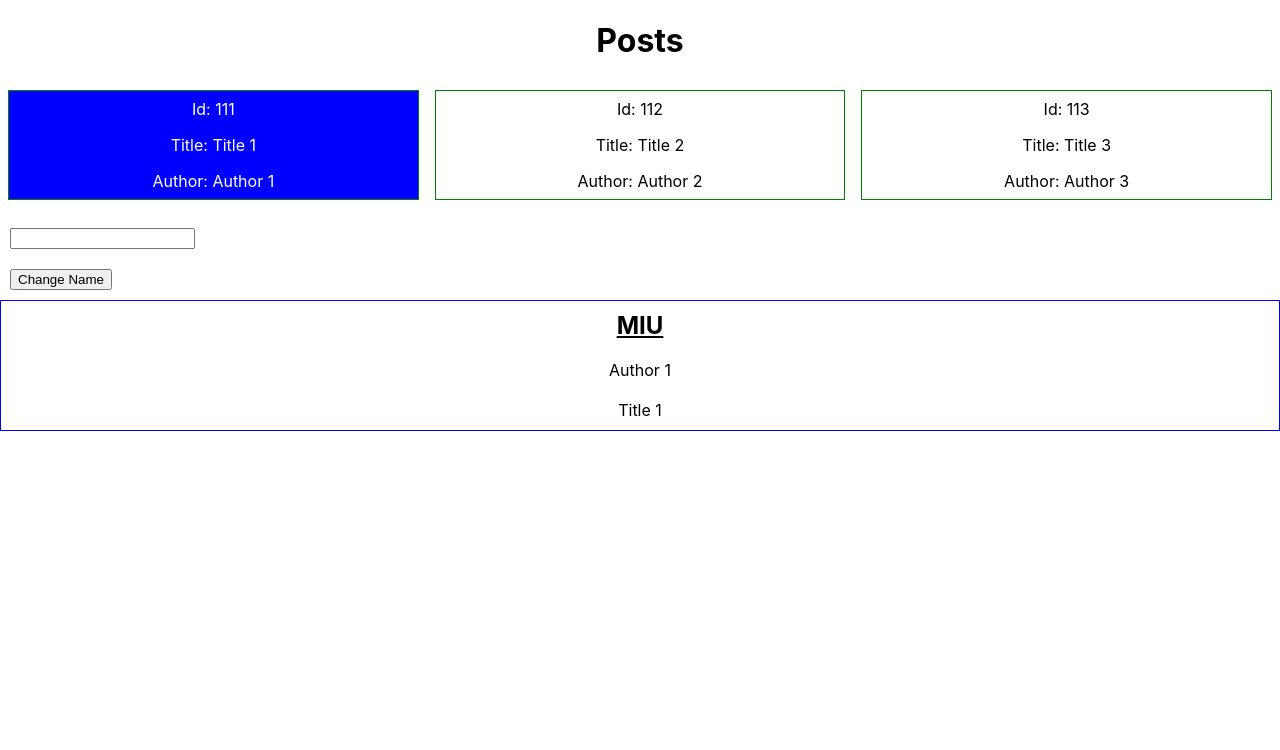
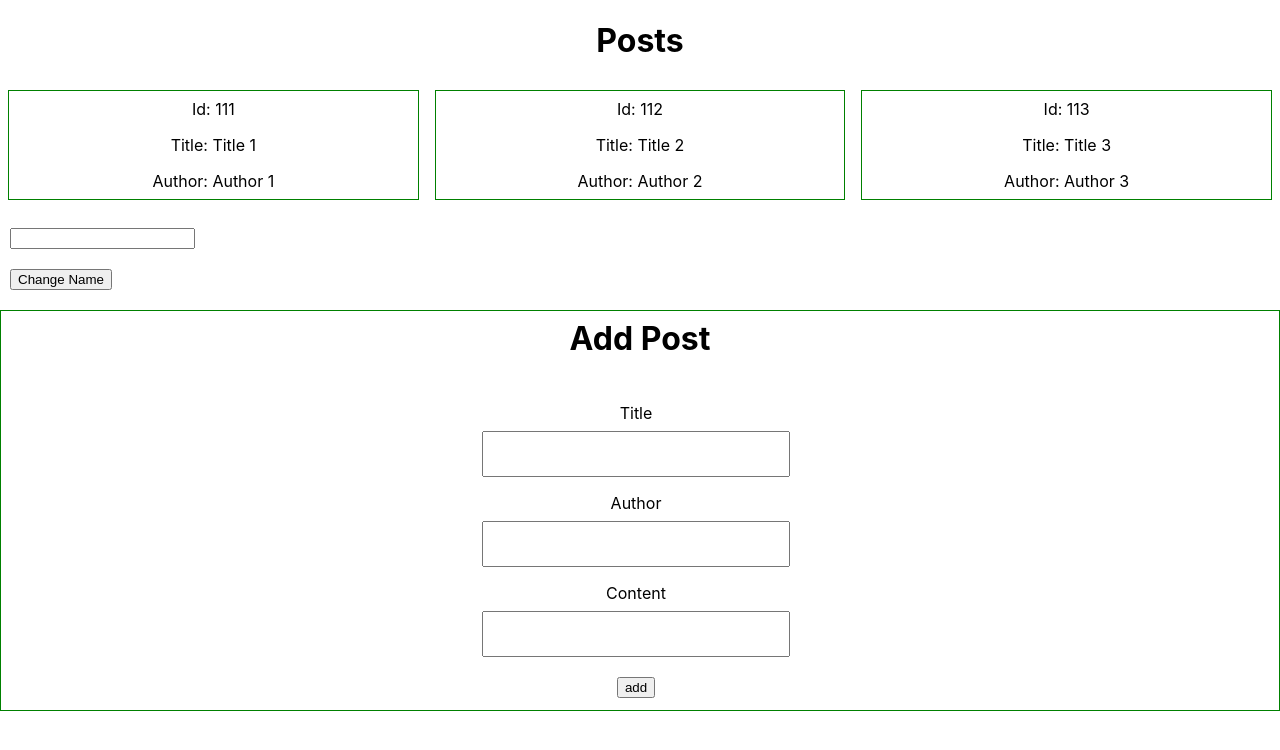
Before and after one commit to madhavth/react_lab, a React (Create React App) app: page / in a window 1280 px wide. Shown: the top 750 px of the page. Built offline with nearby package versions, Linux system fonts and the light colour scheme; no server answers.

Commit message:
added addpost component

```diff
--- a/package.json
+++ b/package.json
@@ -3,13 +3,15 @@
   "version": "0.1.0",
   "private": true,
   "dependencies": {
-    "eslint": "^8.27.0",
     "@testing-library/jest-dom": "^5.16.5",
     "@testing-library/react": "^13.4.0",
     "@testing-library/user-event": "^13.5.0",
+    "axios": "^1.1.3",
+    "eslint": "^8.27.0",
     "react": "^18.2.0",
     "react-dom": "^18.2.0",
     "react-scripts": "5.0.1",
+    "eslint-plugin-react": "^7.31.10",
     "web-vitals": "^2.1.4"
   },
   "scripts": {
--- /dev/null
+++ b/src/Components/AddPost/AddPost.css
@@ -0,0 +1,34 @@
+.AddPost {
+    margin-top: 20px;
+    display: grid;
+    grid-template-columns: 200px;
+    margin-bottom: 32px;
+    border: solid 1px green;
+    justify-content: center;
+}
+
+.AddPost div {
+    display: grid;
+    flex-direction: row;
+    align-items: center;
+    justify-content: center;
+}
+
+.AddPost div *{
+    margin-right: 8px;
+}
+
+.AddPost input {
+    width: 300px;
+    height: 40px;
+}
+
+
+.AddPost button {
+    margin-top: 12px;
+    margin-bottom: 12px;
+}
+
+.AddPost * {
+    margin-top: 8px;
+}
--- /dev/null
+++ b/src/Components/AddPost/AddPost.js
@@ -0,0 +1,37 @@
+import {useRef} from 'react';
+import './AddPost.css';
+
+export default function AddPost(props) {
+
+    const formRef = useRef();
+
+    return (
+        <div className={'AddPost'}>
+            <h1>Add Post</h1>
+            <form ref={formRef}>
+                <div>
+                    <label>Title</label>
+                    <input aria-label={'title'} name={'title'}/>
+                </div>
+
+                <div>
+                    <label>Author</label>
+                    <input aria-label={'author'} name={'author'}/>
+                </div>
+
+                <div>
+                    <label>Content</label>
+                    <input aria-label={'content'} name={'content'}/>
+                </div>
+
+                <div>
+                    <button onClick={(event) => {
+                        event.preventDefault();
+                        props.onSubmitted(formRef.current);
+                    }}>add
+                    </button>
+                </div>
+            </form>
+        </div>
+    );
+}
--- a/src/Components/PostDetails/PostDetails.js
+++ b/src/Components/PostDetails/PostDetails.js
@@ -1,11 +1,15 @@
 import './PostDetails.css';
+import EditDelete from '../EditDelete/EditDelete';
 
 export default function PostDetails(props) {
-    return (
-        <div className="PostDetails">
-            <h1>MIU</h1>
-            <text>{props.post.author}</text>
-            <text>{props.post.title}</text>
-        </div>
-    );
+    return (<div className="PostDetails">
+        <h1>MIU</h1>
+        <text>{props.post.author}</text>
+        <text>{props.post.title}</text>
+        <EditDelete edit={() => {
+            props.edit(props.post.id);
+        }} delete={() => {
+            props.delete(props.post.id);
+        }}/>
+    </div>);
 }
--- a/src/Containers/Dashboard/Dashboard.js
+++ b/src/Containers/Dashboard/Dashboard.js
@@ -1,7 +1,9 @@
 import Posts from "../Posts/Posts";
-import {useRef, useState} from "react";
+import {useEffect, useRef, useState} from "react";
 import PostDetails from "../../Components/PostDetails/PostDetails";
 import ChangePost from "../../Components/ChangePost/ChangePost";
+import axios from "axios";
+import AddPost from "../../Components/AddPost/AddPost";
 
 export default function DashBoard(props) {
 
@@ -14,22 +16,82 @@ export default function DashBoard(props) {
     }];
 
     const [posts, setPosts] = useState(myPosts);
-    const [post, setPost] = useState(posts[0]);
+    const [post, setPost] = useState(null);
 
+    const fetchPosts = () => {
+        axios.get('http://localhost:8080/posts').then(
+            response => {
+                setPosts(response.data);
+            }
+        ).catch((e) => {
+            console.log('something went wrong ' + e.message());
+        });
+    };
 
     function setPostHandler(post) {
         setPost(post);
     }
 
+    useEffect(() => {
+        fetchPosts();
+    }, []);
+
+    function onClickedHandler(value) {
+        onClicked(value);
+    }
+
     function onClicked(value) {
-        const foundPost = posts.findIndex((p) => p.id === post.id);
-        setPosts(posts.map((p) => {
-            if (p.id === post.id) {
-                p.title = value;
-                setPost(p);
+        // const foundPost = post? posts.findIndex((p) => p.id === post.id): null;
+        // setPosts(posts.map((p) => {
+        //     // if (p.id === post.id) {
+        //     //     p.title = value;
+        //     //     setPost(p);
+        //     // }
+        //     return p;
+        // }));
+        axios.put("https://localhost:8080/posts/" + post.id, {
+            ...post,
+            title: value
+        }).then((response) => {
+            fetchPosts();
+        }).catch((e) => {
+            console.log(e.message);
+        });
+
+    }
+
+    function editPost(id, post) {
+        axios.put('https://localhost:8080/posts/' + id, post).then((response) => {
+            fetchPosts();
+        }).catch((e) => {
+            console.log(e.message);
+        });
+    }
+
+    function addPost(post) {
+        axios.post('https://localhost:8080/posts/', post).then(
+            (response) => {
+                // fetchPosts();
             }
-            return p;
-        }));
+        ).catch((e) => {
+            console.log('i am having a major issue adding and ')
+            console.log(e.message);
+        });
+    }
+
+    function onSubmittedHandler(formData) {
+        // const post = {
+        //     title: formData.title, content: formData.content, author: formData.author
+        // }
+        // addPost(post);
+    }
+
+    function deletePost(id) {
+        axios.delete('https://localhost:8080/posts/' + id).then((response) => {
+            fetchPosts();
+        }).catch((e) => {
+            console.log(e.message);
+        });
     }
 
     return (<div>
@@ -38,8 +100,10 @@ export default function DashBoard(props) {
             <Posts posts={posts} selectedPost={post} onClick={setPostHandler}/>
         </div>
 
-        <ChangePost onClicked={onClicked}/>
-        <PostDetails post={post}/>
+
+        <ChangePost onClicked={onClickedHandler}/>
+        {post && <PostDetails post={post} edit={editPost} delete={deletePost}/>}
+        <AddPost onSubmitted={onSubmittedHandler}/>
 
     </div>);
 }
--- a/src/Containers/Posts/Posts.js
+++ b/src/Containers/Posts/Posts.js
@@ -6,7 +6,7 @@ export default function Posts(props) {
 
     return posts.map((post) => {
         return (
-            <Post post={post} isSelected={props.selectedPost.id === post.id }
+            <Post key={post.id} post={post}  isSelected={props.selectedPost && props.selectedPost.id === post.id }
             onClick={props.onClick}
             />
         )
```
Also changed, not shown: 1 other file (tests, documents, lock files or other folders).
